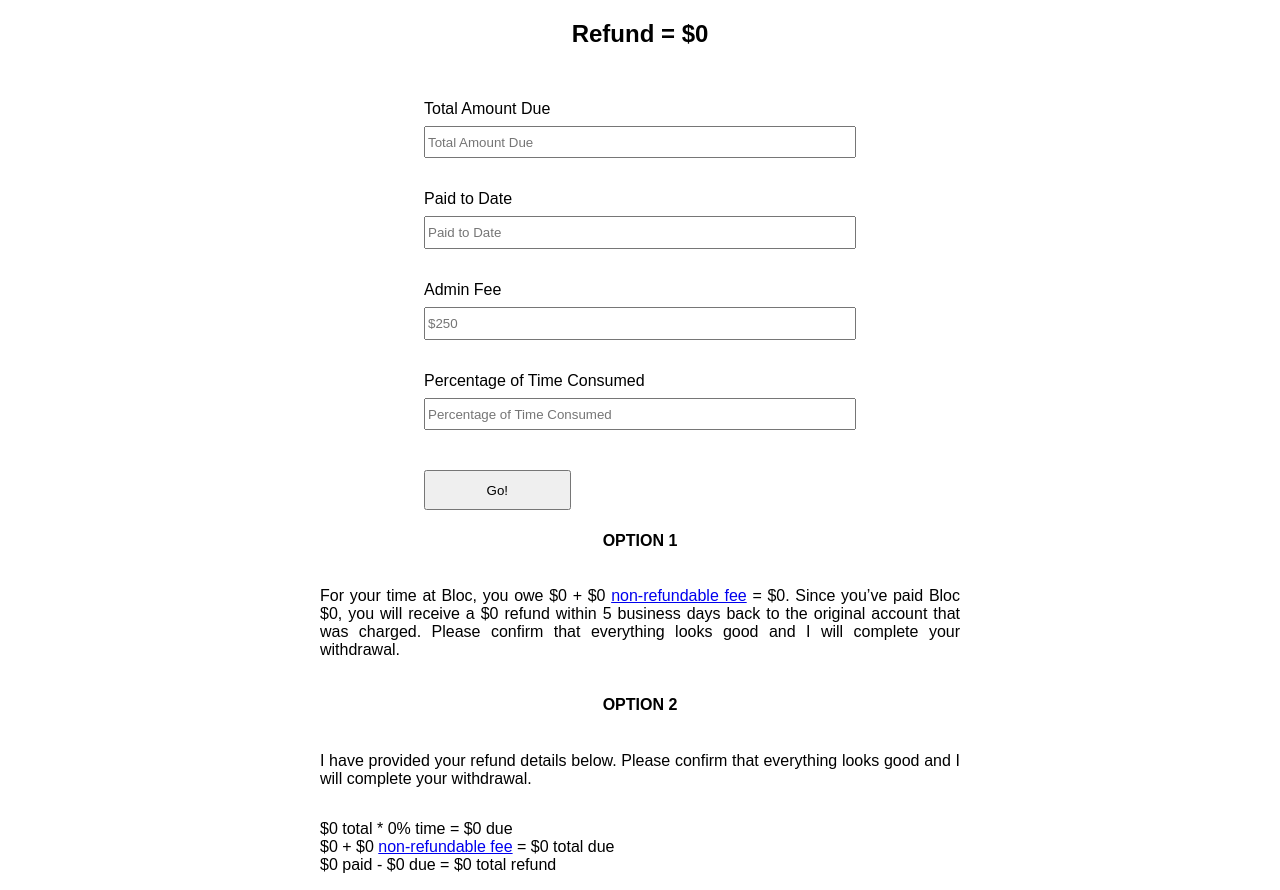
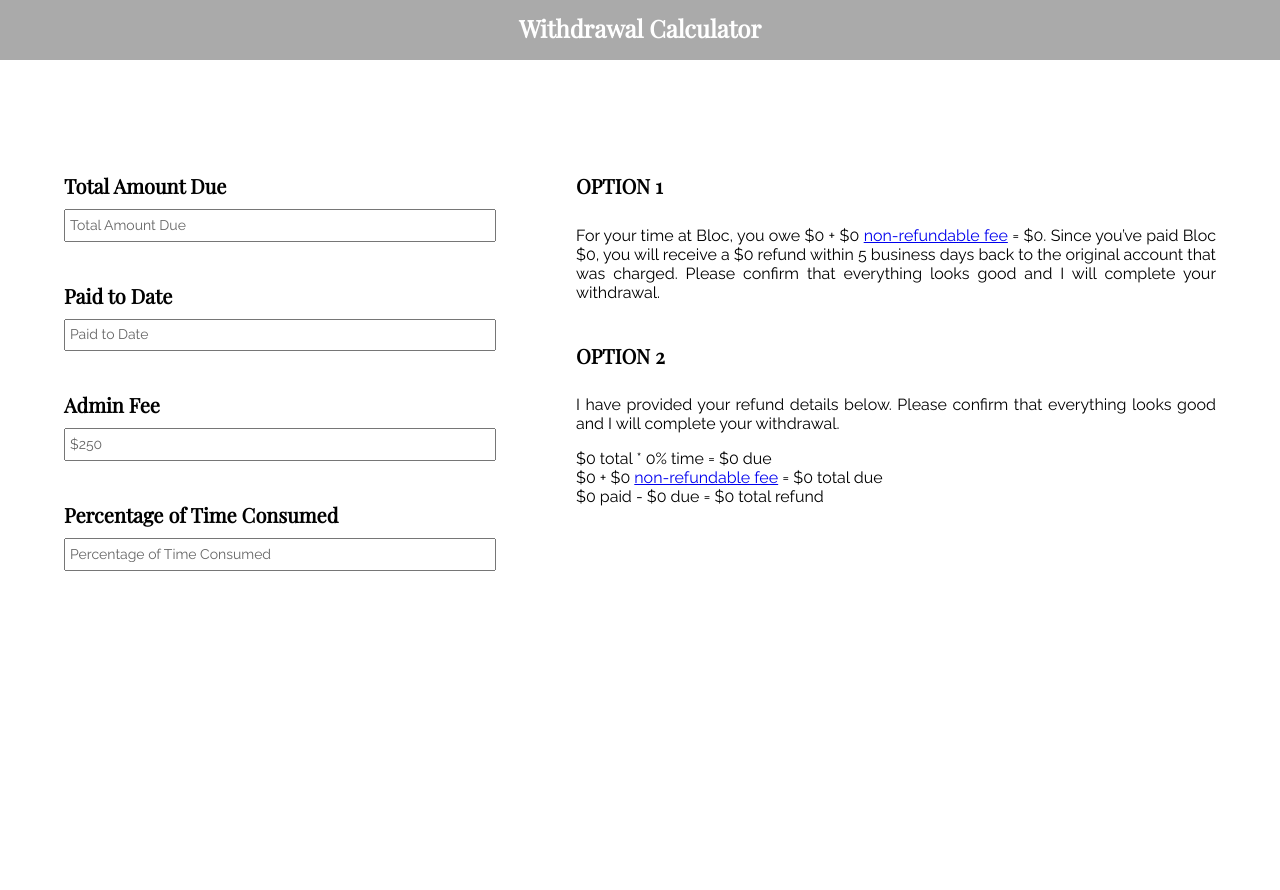
Before and after one commit to keriSpencer/withdrawal-calc-react-refactor, a React app: page / in a window 1280 px wide. After the commit the page ends 800 px from the top, so only its background shows below. Built offline with nearby package versions, Linux system fonts and the light colour scheme.

Commit message:
Finished styling

```diff
--- a/public/index.html
+++ b/public/index.html
@@ -10,6 +10,8 @@
     -->
     <link rel="manifest" href="%PUBLIC_URL%/manifest.json">
     <link rel="shortcut icon" href="%PUBLIC_URL%/favicon.ico">
+    <link href="https://fonts.googleapis.com/css?family=Playfair+Display|Raleway" rel="stylesheet">
+
     <!--
       Notice the use of %PUBLIC_URL% in the tags above.
       It will be replaced with the URL of the `public` folder during the build.
--- a/src/components/App.js
+++ b/src/components/App.js
@@ -53,9 +53,13 @@ class App extends Component {
   render() {
     return (
       <div className="formWrap">
-        <h2>
+        {/* <h2>
           Refund = ${this.state.totalRefund}
-        </h2>
+        </h2> */}
+        <div className="h2">
+          <h2>Withdrawal Calculator</h2>
+        </div>
+        <div className="flexRow">
           <form id="form">
             <label>Total Amount Due </label>
             <input onChange={this._dueAmount} placeholder="Total Amount Due" />
@@ -65,8 +69,9 @@ class App extends Component {
             <input onChange={this._adminFee} placeholder="$250" />
             <label>Percentage of Time Consumed</label>
             <input onChange={this._timeConsumed} placeholder="Percentage of Time Consumed" />
-          <button onClick={this.calculateRefund}>Go!</button>
+            {/* <button onClick={this.calculateRefund}>Go!</button> */}
           </form>
+          <div id="results">
             <h4>OPTION 1</h4>
             <div className="option1">
               <p>
@@ -81,21 +86,26 @@ class App extends Component {
                 </div>
               </p>
             </div>
+            <div id="option2">
               <h4>OPTION 2</h4>
               <p>
-          I have provided your refund details below. Please confirm that everything looks good and I will complete your
-          withdrawal.
+                I have provided your refund details below. Please confirm that everything looks good and I will complete
+                your withdrawal.
               </p>
               <p>
                 ${this.state.due} total * {this.state.timeConsumed * 100}% time = ${`${this.state.due * this.state.timeConsumed} due`}
                 <br />
                 <div id="anchor">
                   ${`${this.state.due * this.state.timeConsumed} + $${this.state.adminFee} `}
-            <a href="http://www.bloc.io/faq">non-refundable fee</a> = ${`${this.state.due * this.state.timeConsumed +
+                  <a href="http://www.bloc.io/faq">non-refundable fee</a> = ${`${this.state.due *
+                    this.state.timeConsumed +
                     this.state.adminFee} total due`}
                 </div>
                 ${this.state.paid} paid - ${this.state.due * this.state.timeConsumed + this.state.adminFee} due = ${`${this.state.paid - this.state.due * this.state.timeConsumed - this.state.adminFee} total refund`}
               </p>
+            </div>
+          </div>
+        </div>
       </div>
     )
   }
--- a/src/styles/App.css
+++ b/src/styles/App.css
@@ -1,3 +1,7 @@
+div#root {
+  width: 100%;
+}
+
 body {
   display: flex;
   justify-content: center;
@@ -18,6 +22,8 @@ form#form {
 label {
   margin-top: 2em;
   margin-bottom: .5em;
+  font-weight: 600;
+  margin-top: 2em;
 }
 
 input {
@@ -30,14 +36,55 @@ button {
   width: 11em;
 }
 
+h2 {
+  color: white;
+  background-color: #aaa;
+  width: 100%;
+  height: 2em;
+  padding-top: .5em;
+  margin: 0 0 3em 0;
+  font-family: 'Playfair Display', serif;
+}
+
+h4,
+label {
+  font-family: 'Playfair Display', serif;
+  font-size: 20px;
+  margin-top: 2em;
+}
+
+.h2 {
+  display: flex;
+  width: 100%;
+  text-align: center;
+}
+
 p {
   display: flex;
   align-items: flex-start;
   width: 40em;
   text-align: justify;
   flex-direction: column;
+  font-family: 'Raleway', sans-serif;
 }
 
 a {
   display: inline;
 }
+
+.flexRow {
+  display: flex;
+  flex-direction: row;
+}
+
+div#results {
+  margin-left: 5em;
+}
+
+::-webkit-input-placeholder {
+  color: #666;
+  font-size: 14px;
+  line-height: 2;
+  font-family: 'Raleway', sans-serif;
+  padding-left: 2px;
+}
```
Lines whose indentation alone changed are shown as unchanged.
